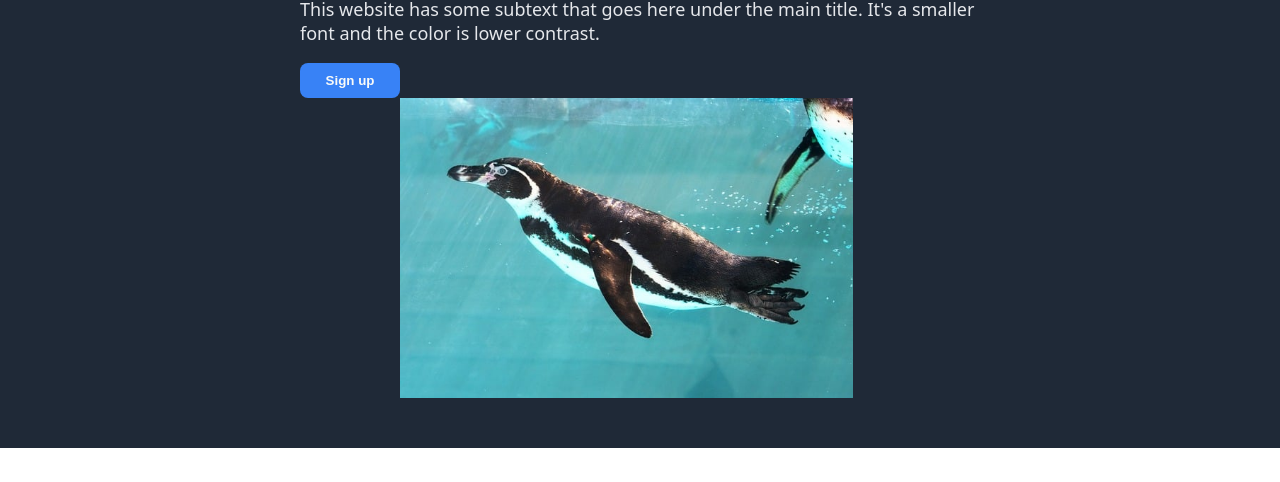
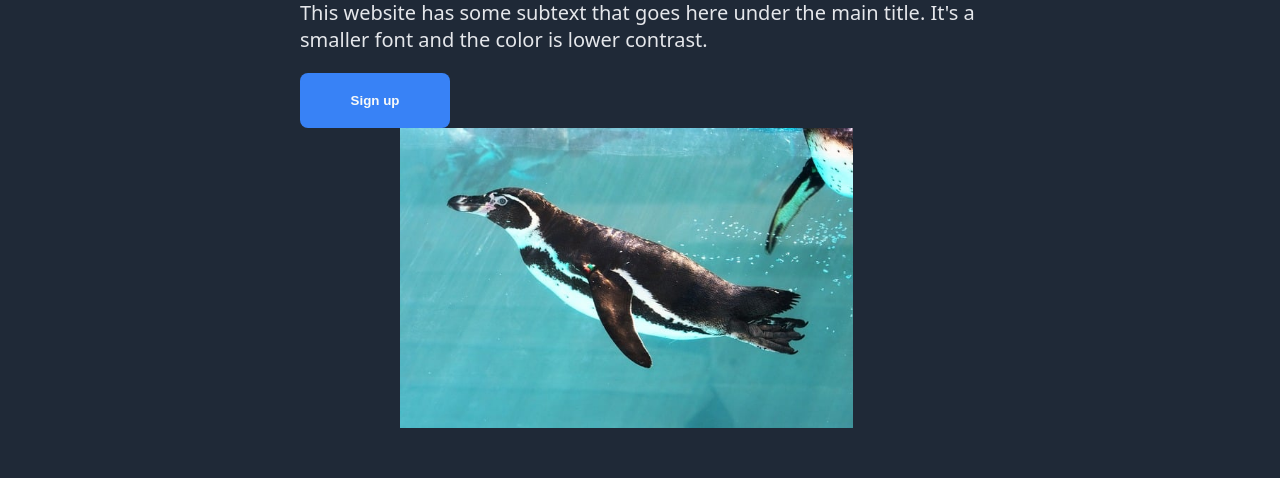
Before and after one commit to FP-TOP/Landing-page-TOP-project, a plain HTML site: page index.html in a window 1280 px wide. Shown: the part 192-674 px from the top of the page. Drawn offline with Linux system fonts and the light colour scheme.

Commit message:
fix header font size

```diff
--- a/styles.css
+++ b/styles.css
@@ -39,7 +39,7 @@ body {
     flex-direction: column;
     flex: 1;
     color: #E5E7EB;
-    font-size: 18px;
+    font-size: 20px;
 }
 
 .main h1 {
@@ -51,8 +51,8 @@ body {
 }
 
 .main button {
-    max-width: 100px;
-    padding: 10px;
+    max-width: 150px;
+    padding: 20px;
     font-weight: 800;
     color: #F9FAF8;
     background-color: #3882F6;
```
